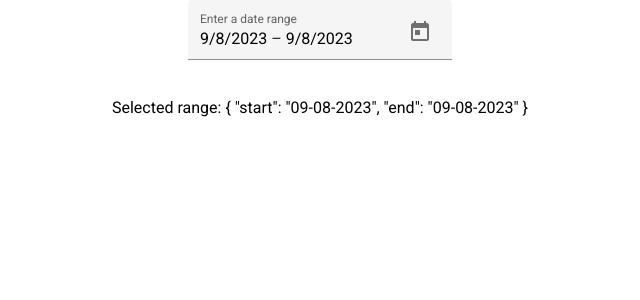
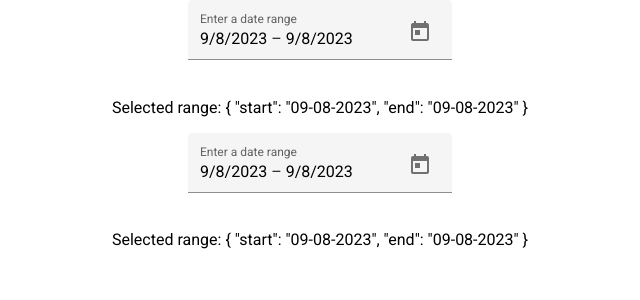
Before and after one commit to vishnu323/example-ng-date-range-picker-custom-ranges-aty8we, an Angular app: page / in a window 1280 px wide. Shown: the top 300 px of the page, without its empty margins (320-960 px from the left). Built offline with nearby package versions, Linux system fonts and the light colour scheme; what ngx-material-timepicker would draw is missing.

Commit message:
3 files modified

```diff
--- a/src/app/app.component.html
+++ b/src/app/app.component.html
@@ -2,7 +2,7 @@
   <mat-label>Enter a date range</mat-label>
   <mat-date-range-input [formGroup]="range" [rangePicker]="picker"
   >
-    <input matStartDate formControlName="start" placeholder="Start date" (dateChange)="calendarHandler()"/>
+    <input matStartDate formControlName="start" placeholder="Start date" (dateChange)="onDatePickerClick('picker1')"/>
     <input matEndDate formControlName="end" placeholder="End date" />
   </mat-date-range-input>
   <mat-datepicker-toggle matSuffix [for]="picker"></mat-datepicker-toggle>
@@ -13,3 +13,21 @@
 </mat-form-field>
 
 <p>Selected range: {{ parseRange() | json }}</p>
+
+
+
+<mat-form-field appearance="fill" (click)="handleDateRangeInputClick2()">
+  <mat-label>Enter a date range</mat-label>
+  <mat-date-range-input [formGroup]="range" [rangePicker]="picker2"
+  >
+    <input matStartDate formControlName="start" placeholder="Start date" (dateChange)="calendarHandler()"/>
+    <input matEndDate formControlName="end" placeholder="End date" />
+  </mat-date-range-input>
+  <mat-datepicker-toggle matSuffix [for]="picker2"></mat-datepicker-toggle>
+  <mat-date-range-picker
+    #picker2
+    [calendarHeaderComponent]="ExampleHeaderComponent"
+  ></mat-date-range-picker>
+</mat-form-field>
+
+<p>Selected range: {{ parseRange() | json }}</p>
--- a/src/app/app.component.ts
+++ b/src/app/app.component.ts
@@ -9,13 +9,38 @@ import { MatDateRangePicker ,MatDatepickerInputEvent} from '@angular/material/da
   styleUrls: ['./app.component.scss'],
 })
 export class AppComponent {
+
+
+
+
   // make ExampleHeaderComponent type available in our template:
   readonly ExampleHeaderComponent = ExampleHeaderComponent;
   @ViewChild('picker') datePicker: MatDateRangePicker<Date>;
+  @ViewChild('picker2') datePicker2: MatDateRangePicker<Date>;
+
+  activeDatePicker: string | null = null;
+
+  constructor(){
+
+  }
+
+  onDatePickerClick(pickerName: string) {
+    this.activeDatePicker = pickerName;
+    console.log(this.activeDatePicker)
+  }
+
+
+
   public handleDateRangeInputClick =() =>{
     this.datePicker.open();
+  }
 
+  public handleDateRangeInputClick2 =() =>{
+    this.datePicker2.open();
   }
+
+
+
 
   range = new FormGroup({
     start: new FormControl(new Date()),
--- a/src/app/example-header/custom-range-panel.component.ts
+++ b/src/app/example-header/custom-range-panel.component.ts
@@ -21,6 +21,8 @@ type CustomPreset = typeof customPresets[number];
   changeDetection: ChangeDetectionStrategy.OnPush,
 })
 export class CustomRangePanelComponent<D> {
+
+
   // list of range presets we want to provide:
   readonly customPresets = customPresets;
   @HostBinding('class.touch-ui')
@@ -33,6 +35,7 @@ export class CustomRangePanelComponent<D> {
     private globalValueService: GlobalValueService
 
   ) {
+
   }
 
   updateGlobalValue(newValue: any) {
```
